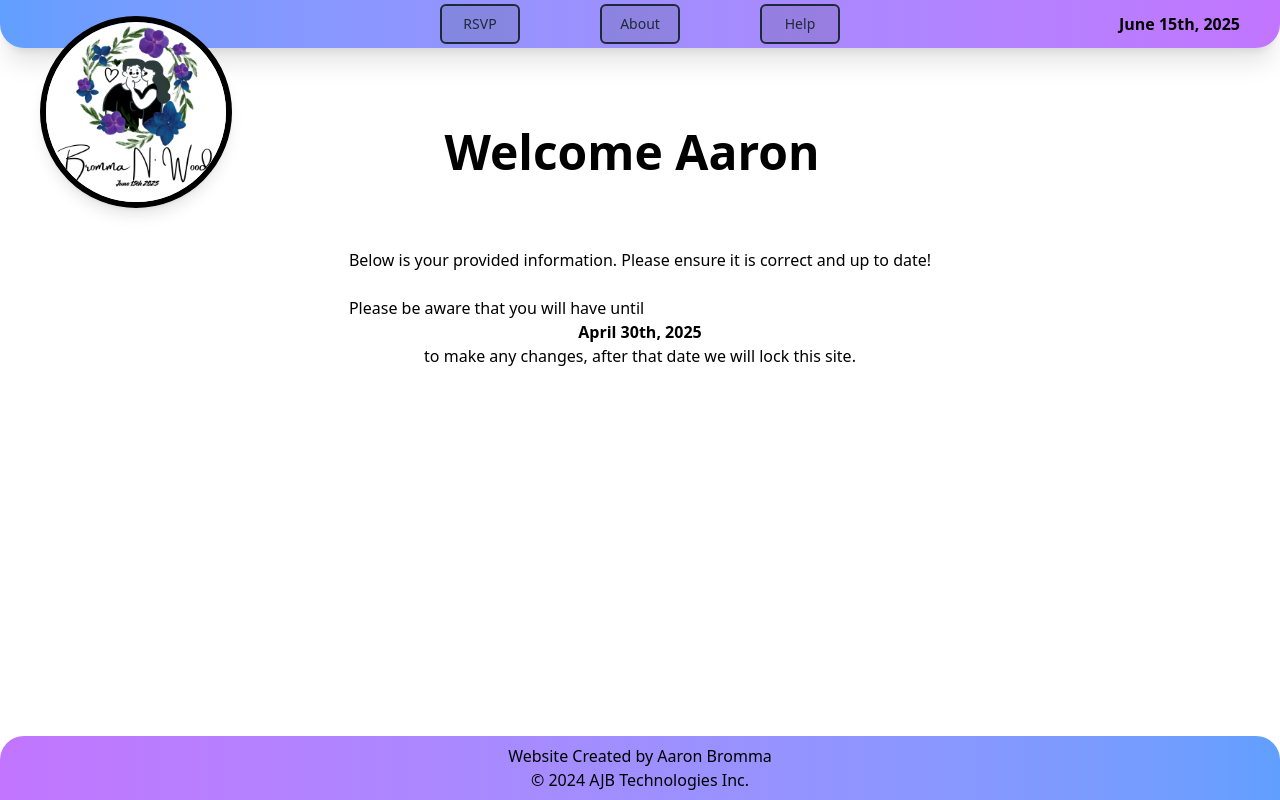
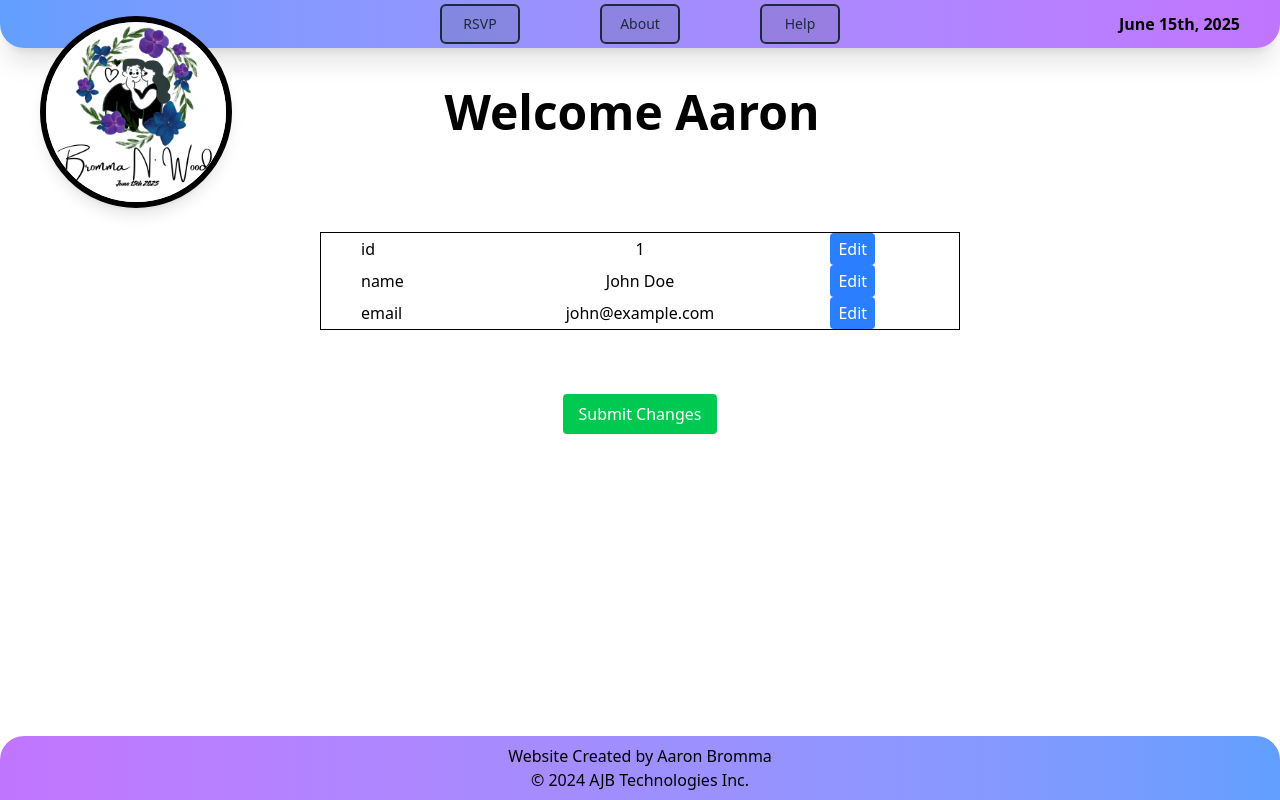
Before and after one commit to bioresestance/BrommaWoodWeddingWebsite, a React (Vite) app in the folder Client/: page /user in a window 1280 px wide. Built offline with nearby package versions, Linux system fonts and the light colour scheme.

Commit message:
work on the user page

```diff
--- a/Client/src/main.tsx
+++ b/Client/src/main.tsx
@@ -7,6 +7,7 @@ import RSVP from "./pages/rsvp.tsx";
 import FAQPage from "./pages/FAQ.tsx";
 import UserInfoPage from "./pages/UserInfo.tsx";
 import RulesPage from "./pages/RulesPage.tsx";
+import PrivateRoute from "./pages/PrivatePage.tsx";
 
 ReactDOM.createRoot(document.getElementById("root")!).render(
   <React.StrictMode>
@@ -17,7 +18,14 @@ ReactDOM.createRoot(document.getElementById("root")!).render(
           <Route path="/rsvp" element={<RSVP />} />
           <Route path="/faq" element={<FAQPage />} />
           <Route path="/rules" element={<RulesPage />} />
-          <Route path="/user" element={<UserInfoPage />} /> /* TODO: Make this private to logged user only*/
+          <Route
+            path="/user"
+            element={
+              //<PrivateRoute>
+              <UserInfoPage />
+              // </PrivateRoute>
+            }
+          />
           <Route path="*" element={<Home />} /> /* Catch all */
         </Route>
       </Routes>
--- /dev/null
+++ b/Client/src/pages/PrivatePage.tsx
@@ -0,0 +1,17 @@
+// PrivateRoute.tsx
+import { useContext } from "react";
+import { Navigate, useLocation } from "react-router-dom";
+import AuthContext from "../authContext";
+
+const PrivateRoute = ({ children }: { children: JSX.Element }) => {
+  const { user, logout } = useContext(AuthContext);
+  const location = useLocation();
+
+  if (!user) {
+    return <Navigate to="/rsvp" state={{ from: location }} replace />;
+  }
+
+  return children;
+};
+
+export default PrivateRoute;
--- a/Client/src/pages/UserInfo.tsx
+++ b/Client/src/pages/UserInfo.tsx
@@ -1,39 +1,57 @@
-import { useForm } from "react-hook-form"
-import { yupResolver } from "@hookform/resolvers/yup"
-import * as yup from "yup"
+import { useForm } from "react-hook-form";
+import { yupResolver } from "@hookform/resolvers/yup";
+import * as yup from "yup";
 
 const UserInfoPage: React.FC = () => {
+  const schema = yup.object().shape({
+    rsvp_code: yup
+      .string()
+      .required("Please enter your RSVP code.")
+      .min(6, "Please enter a valid RSVP code."),
+  });
 
-  const schema = yup.object().shape({
-    rsvp_code: yup.string().required("Please enter your RSVP code.").min(6, "Please enter a valid RSVP code."),
-  })
-
-  const { register, handleSubmit, formState: { errors } } = useForm({
-    resolver: yupResolver(schema)
-  })
+  const {
+    register,
+    handleSubmit,
+    formState: { errors },
+  } = useForm({
+    resolver: yupResolver(schema),
+  });
 
   const onSubmit = (data: any) => {
-    console.log(data)
-  }
+    console.log(data);
+  };
 
   const onError = (error: any) => {
-    console.log(error)
-  }
+    console.log(error);
+  };
 
-  let firstName = "Aaron"
+  const firstName = "Aaron";
+  const dummyUser = { id: 1, name: "John Doe", email: "john@example.com" };
+
   return (
-    <div className="flex flex-col items-center w-full min-h-screen text-black pt-[10vh]">
+    <div className="flex flex-col items-center w-full min-h-screen text-black pt-[5vh]">
       <p className="text-5xl font-bold text-black rounded-full p-12 pr-16">
         Welcome {firstName}
       </p>
-      <br />
-      Below is your provided information. Please ensure it is correct and up to date!
-      <br />
-      <br />
-      Please be aware that you will have until <span className="font-bold">April 30th, 2025</span> to make any changes, after that date we will lock this site.
-
-      <form onSubmit={handleSubmit(onSubmit, onError)}>
-      </form>
+      <table className="table-fixed w-[50%] border m-12">
+        <tbody>
+          {Object.entries(dummyUser).map(([key, value]) => (
+            <tr key={key}>
+              <td className="pl-10">{key}</td>
+              <td className=" text-center">{value}</td>
+              <td className=" text-center">
+                <button className="bg-blue-500 text-white px-2 py-1 rounded">
+                  Edit
+                </button>
+              </td>
+            </tr>
+          ))}
+        </tbody>
+      </table>
+      <button className="bg-green-500 text-white px-4 py-2 mt-4 rounded">
+        Submit Changes
+      </button>
     </div>
   );
 };
--- a/Client/src/pages/home.tsx
+++ b/Client/src/pages/home.tsx
@@ -12,7 +12,7 @@ const Home: React.FC = () => {
         <br />
         <CountdownTimer targetDate={wedding_time} />
         <br />
-        <div className="  z-10 px-5 py-2 pb-20">
+        <div className="z-10 px-5 py-2 pb-20">
           <Link to="/rsvp">
             <button className="bg-blue-600/75 hover:bg-blue-800 text-xl border-2 border rounded-full border-black text-white/90 hover:text-white font-bold py-4 px-8">
               RSVP?
```
